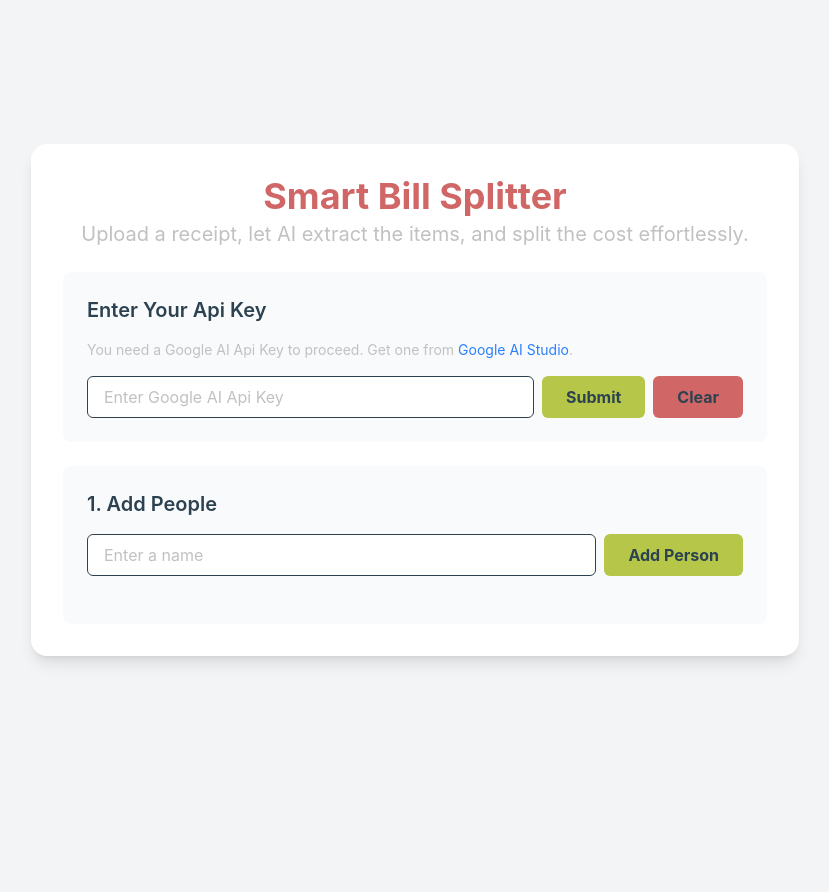
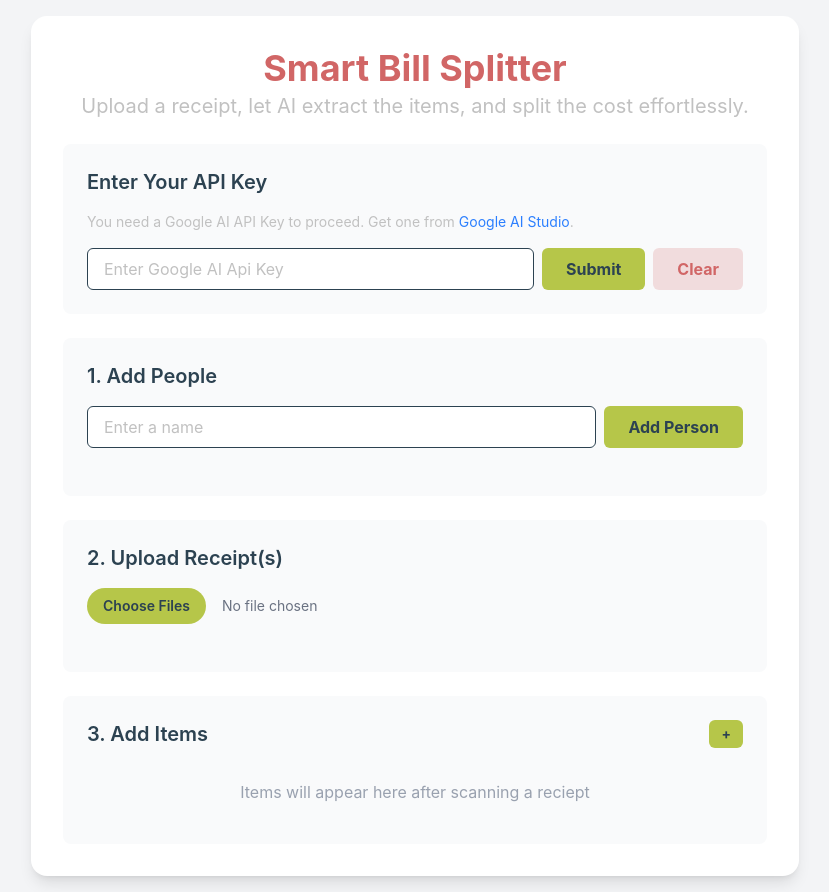
Before and after one commit to pinnheads/bill-split, a React (Vite) app: page / in a window 1280 px wide. Shown: the whole page, without its empty margins (225-1054 px from the left). Before the commit the page ends 800 px from the top, so only its background shows below. Built offline with nearby package versions, Linux system fonts and the light colour scheme.

Commit message:
feat: add upload receipt section

```diff
--- a/src/APIKey.jsx
+++ b/src/APIKey.jsx
@@ -18,8 +18,8 @@ export default function ApiKey() {
     return (
         <>
             <div className="bg-gray-50 p-6 rounded-lg space-y-4">
-                <h2 className="text-xl font-semibold text-charcoal">Enter Your Api Key</h2>
-                <p className="text-silver text-sm"  >You need a Google AI Api Key to proceed. Get one from
+                <h2 className="text-xl font-semibold text-charcoal">Enter Your API Key</h2>
+                <p className="text-silver text-sm"  >You need a Google AI API Key to proceed. Get one from
                     <a href="https://aistudio.google.com/" target="_blank" className="text-blue-500 hover:underline"> Google AI Studio</a>.
                 </p>
                 <div className="flex flex-col sm:flex-row gap-2">
@@ -27,7 +27,7 @@ export default function ApiKey() {
                         setKey(e.target.value)
                     }} className="flex-grow bg-white text-silver placeholder-silver rounded-md px-4 py-2 border border-charcoal focus:outline-none focus:ring-2 focus:ring-yellow-green" type="password" placeholder="Enter Google AI Api Key"></input>
                     <button className="bg-yellow-green text-charcoal font-bold px-6 py-2 rounded-md hover:bg-opacity-90 hover:transition-colors" onClick={handleSubmit} type="submit">Submit</button>
-                    <button className="bg-indian-red text-charcoal font-bold px-6 py-2 rounded-md hover:bg-opacity-90 hover:transition-colors" onClick={clearApiKey} type="submit">Clear</button>
+                    <button className="bg-indian-red/20 text-indian-red font-bold px-6 py-2 rounded-md hover:bg-opacity-90 hover:transition-colors" onClick={clearApiKey} type="submit">Clear</button>
                 </div>
             </div>
         </>
--- a/src/Calculator.jsx
+++ b/src/Calculator.jsx
@@ -4,6 +4,8 @@ export default function Calculator() {
 
     const [people, setPeople] = useState([]);
     const [name, setName] = useState("");
+
+    const [files, setFiles] = useState([]);
 
     const handleAddPerson = () => {
         setPeople(prev => [...people, name])
@@ -12,7 +14,14 @@ export default function Calculator() {
 
     const removePerson = (personName) => {
         setPeople(prev => prev.filter(p => p !== personName))
-        console.log(`Remove: ${personName} - ${people}`)
+    }
+
+    const removeFile = (fileName) => {
+        setFiles(prev => prev.filter(p => p.name !== fileName))
+    }
+
+    const onPick = (e) => {
+        setFiles(Array.from(e.target.files || []))
     }
 
     return (
@@ -37,6 +46,34 @@ export default function Calculator() {
                     }
                 </div>
             </div>
+
+            {/* File Upload */}
+            <div className="bg-gray-50 p-6 rounded-lg space-y-4">
+                <h2 className="text-xl font-semibold text-charcoal">2. Upload Receipt(s)</h2>
+                <input onChange={onPick} type="file" accept="image/*" multiple className="block w-full text-sm text-gray-500 file:mr-4 file:py-2 file:px-4 file:rounded-full file:border-0 file:text-sm file:font-semibold file:bg-yellow-green file:text-charcoal hover:file:bg-opacity-90 cursor-pointer "></input>
+                <div className="flex flex-wrap gap-2 pt-2">
+                    {files.length > 0 ?
+                        files.map(file =>
+                            <div key={file.name} className="bg-indian-red/20 text-indian-red text-sm font-semibold px-3 py-1 rounded-full flex items-center gap-2">
+                                <span>{file.name}</span>
+                                <button type="button" onClick={() => removeFile(file.name)}>×</button>
+                            </div>
+                        ) : <></>
+                    }
+                </div>
+            </div>
+
+            {/* Item List */}
+            <div className="bg-gray-50 p-6 rounded-lg space-y-4">
+                <div className="flex justify-between items-center mb-4">
+                    <h2 className="text-xl font-semibold text-charcoal">3. Add Items</h2>
+                    <button className="text-sm bg-yellow-green text-charcoal font-bold px-3 py-1 rounded-md hover:bg-charcoal/30">+</button>
+                </div>
+                <div className="space-y-3">
+                    <p className="text-gray-400 text-center py-4">Items will appear here after scanning a reciept</p>
+                </div>
+            </div>
+
         </div>
     )
 }
```
